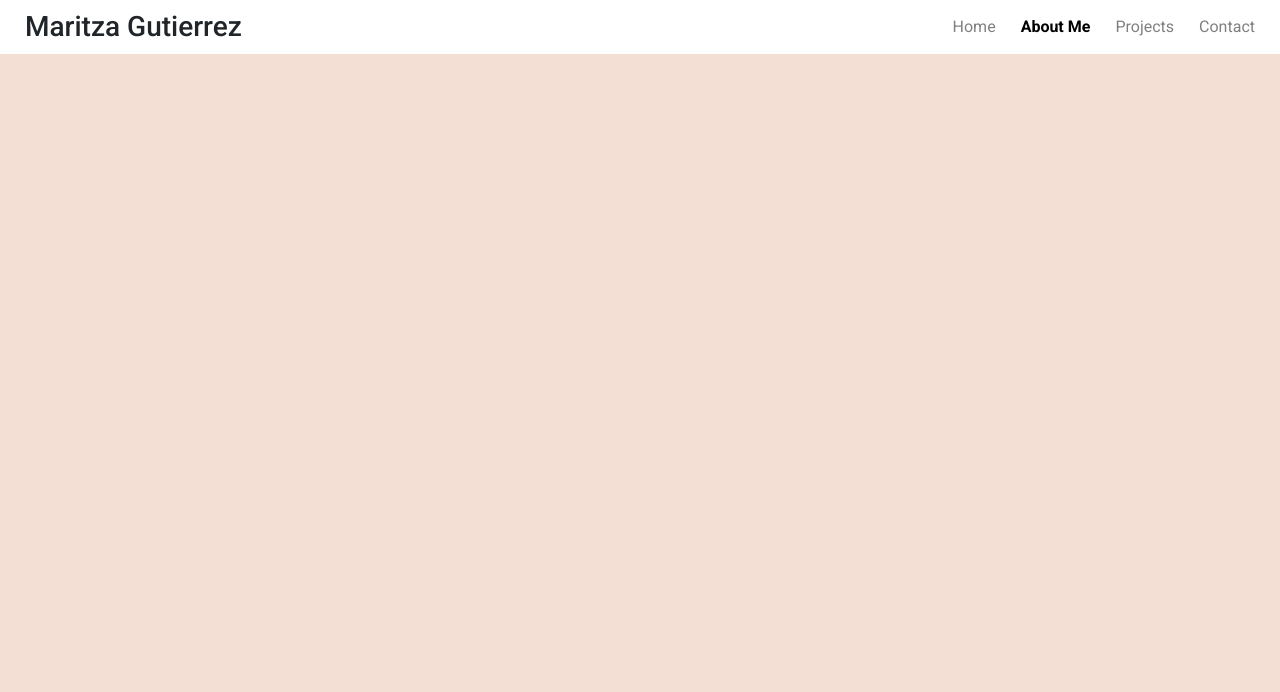
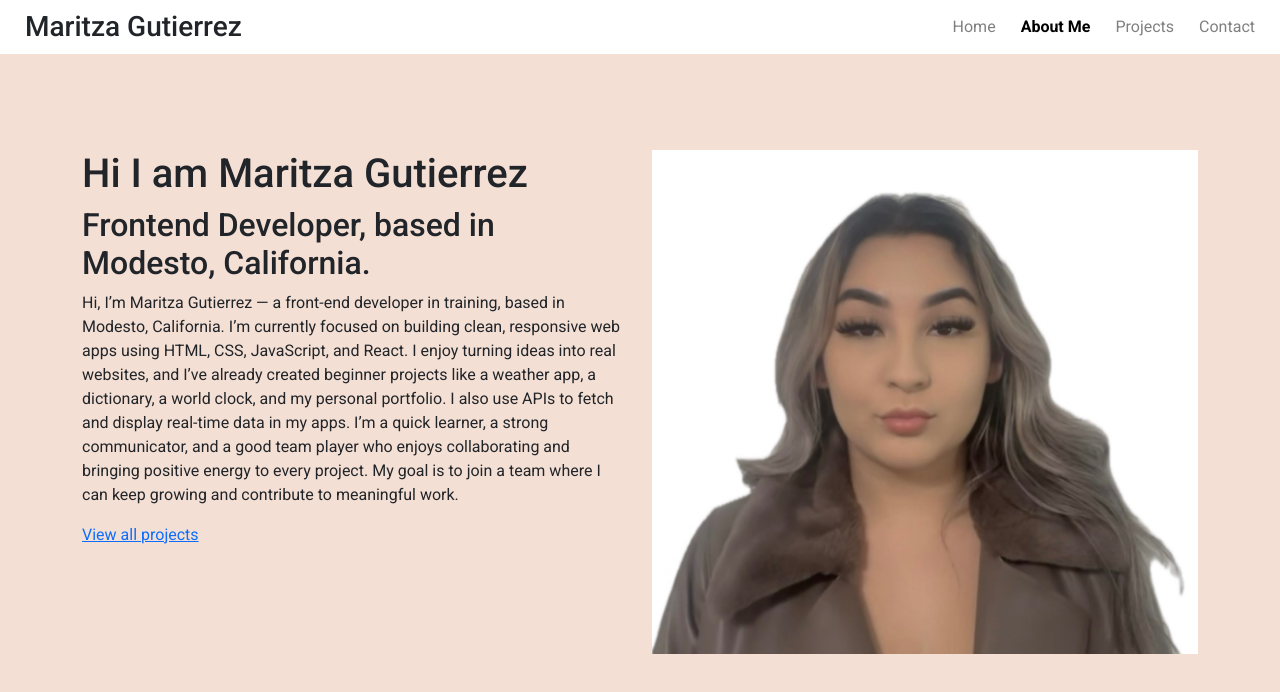
Before and after one commit to Mariii209/mari-portfolio-react, a React (Create React App) app: page /about in a window 1280 px wide. Shown: the top 692 px of the page. Built offline with nearby package versions, Linux system fonts and the light colour scheme.

Commit message:
Add AboutMe section with personal intro, styling, and image

```diff
--- /dev/null
+++ b/src/AboutMe.css
@@ -0,0 +1,5 @@
+.AboutMe {
+  margin: 150px auto 0;
+
+  max-width: 1300px;
+}
--- a/src/AboutMe.js
+++ b/src/AboutMe.js
@@ -1,10 +1,41 @@
 import React from "react";
 import SiteMenu from "./SiteMenu";
+import "./AboutMe.css";
+import Me from "./Me.jpeg";
 
 export default function AboutMe() {
   return (
-    <div>
+    <div className="AboutMe">
       <SiteMenu />
+      <div className="container MeSection">
+        <div className="row">
+          <div className="col-md">
+            <div className="MeSectionDescription">
+              <h1>Hi I am Maritza Gutierrez</h1>
+              <h2>Frontend Developer, based in Modesto, California.</h2>
+              <p>
+                Hi, I’m Maritza Gutierrez — a front-end developer in training,
+                based in Modesto, California. I’m currently focused on building
+                clean, responsive web apps using HTML, CSS, JavaScript, and
+                React. I enjoy turning ideas into real websites, and I’ve
+                already created beginner projects like a weather app, a
+                dictionary, a world clock, and my personal portfolio. I also use
+                APIs to fetch and display real-time data in my apps. I’m a quick
+                learner, a strong communicator, and a good team player who
+                enjoys collaborating and bringing positive energy to every
+                project. My goal is to join a team where I can keep growing and
+                contribute to meaningful work.
+              </p>
+              <a href="/">View all projects</a>
+            </div>
+          </div>
+          <div className="col-md">
+            <div className="MeSectionImage">
+              <img src={Me} alt="Maritza Gutierrez" className="img-fluid" />
+            </div>
+          </div>
+        </div>
+      </div>
     </div>
   );
 }
--- a/src/HomeSection.js
+++ b/src/HomeSection.js
@@ -20,14 +20,14 @@ export default function HomeSection() {
               </NavLink>
             </li>
             <li className="IntroNavItem">
-              <a href="/" className="IntroNavLink">
+              <NavLink to="/projects" className="IntroNavLink">
                 Projects
-              </a>
+              </NavLink>
             </li>
             <li className="IntroNavItem">
-              <a href="/" className="IntroNavLink">
+              <NavLink to="/contact" className="IntroNavLink">
                 Contact
-              </a>
+              </NavLink>
             </li>
           </ul>
         </div>
--- a/src/SiteMenu.css
+++ b/src/SiteMenu.css
@@ -1,4 +1,9 @@
 .SiteMenu {
+  position: fixed;
+  top: 0;
+  left: 0;
+  width: 100%;
+  z-index: 1000;
   display: flex;
   background-color: white;
   justify-content: space-between;
```
Also changed, not shown: src/Me.jpeg.
